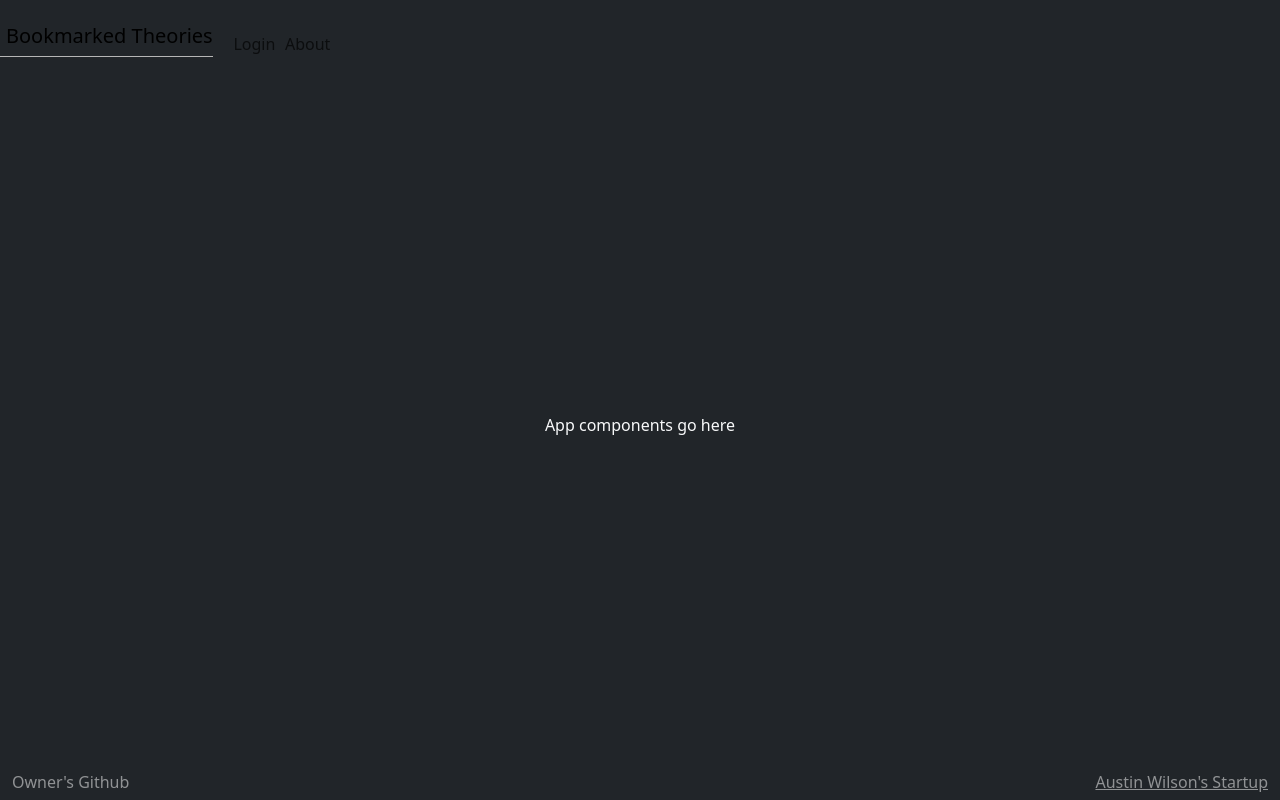
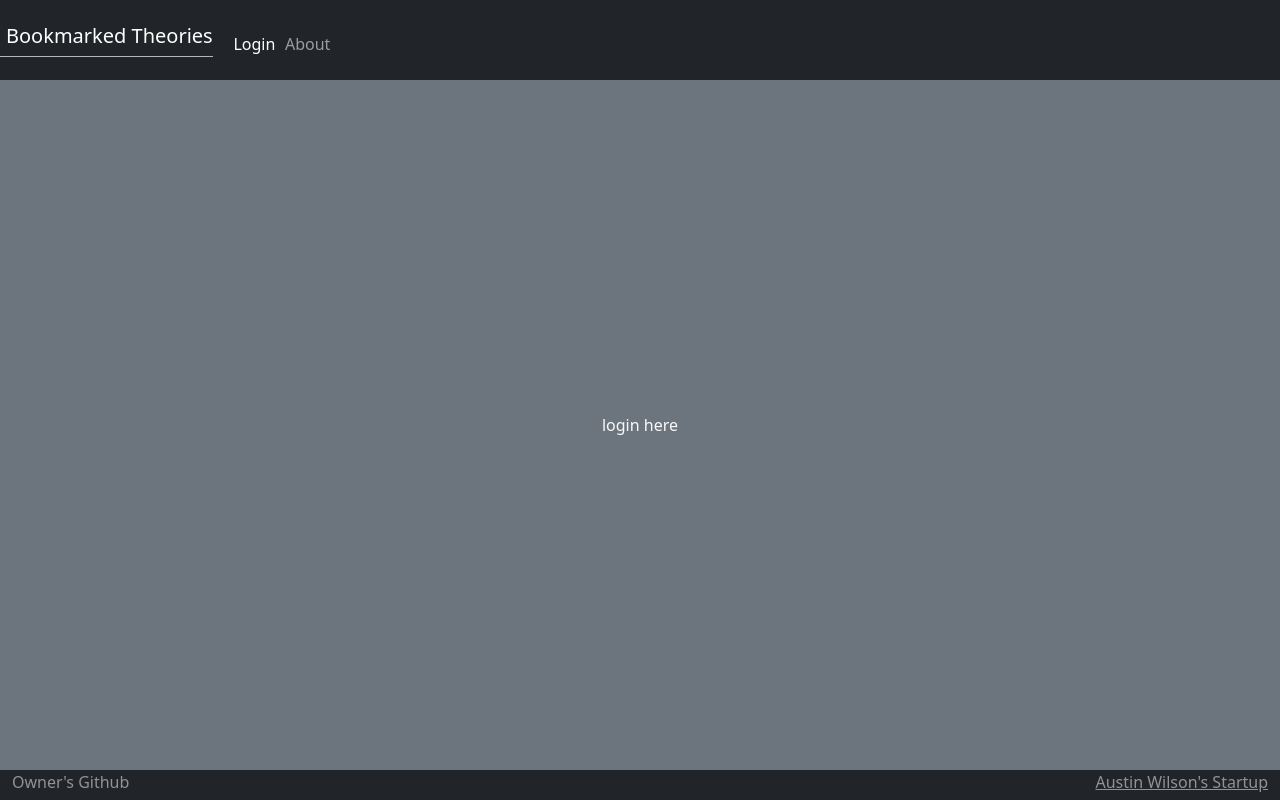
Before and after one commit to abwilson2002/startup, a React (Vite) app: page / in a window 1280 px wide. Built offline with nearby package versions, Linux system fonts and the light colour scheme.

Commit message:
followed react instructions to get pages to show up

```diff
--- a/src/app.jsx
+++ b/src/app.jsx
@@ -1,9 +1,9 @@
 import React from 'react';
-//import { BrowserRouter, NavLink, Route, Routes } from 'react-router-dom';
-//import { Login } from './index/login';
-//import { Book } from './Book/Book';
-//import { Main } from './Main/Main';
-//import { About } from './About/About';
+import { BrowserRouter, NavLink, Route, Routes } from 'react-router-dom';
+import { Login } from './index/login';
+import { Book } from './Book/Book';
+import { Main } from './Main/Main';
+import { About } from './About/About';
 //import { AuthState } from './index/authState';
 import 'bootstrap/dist/css/bootstrap.min.css';
 import './app.css';
@@ -58,21 +58,6 @@ export default function App() {
             }
             exact
           />
-          <Route path='/' element={<Login />} exact />
-          <Route path='/Main' element={<Main userName={userName} />} />
-          <Route path='/Book' element={<Book userName={userName}/>} />
-          <Route path='/About' element={<About />} />
-          <Route path='*' element={<NotFound />} />
-        </Routes>
-
-        <footer className='bg-dark text-dark text-muted'>
-          <div className='container-fluid'>
-            <span className='text-reset'>Owner's Name</span>
-            <a className='text-reset' href='https://github.com/abwilson2002/startup'>
-              Source
-            </a>
-          </div>
-        </footer>
       </div>
     </BrowserRouter>
   );
@@ -84,18 +69,33 @@ function NotFound() {
 
 export default function App() {
   return (
+    <BrowserRouter>
       <div className="body bg-dark text-light">
         <header className="container-fluid">
-        <nav className="navbar fixed-top">
+          <nav className="navbar fixed-top navbar-dark">
             <div className="navbar-brand">Bookmarked Theories</div>
             <menu className="navbar-nav">
-            <li className='nav-item'><a className="nav-link" href="index.html">Login</a></li>
-            <li className='nav-item'><a className="nav-link" href="About.html">About</a></li>
+              <li className='nav-item'>
+                <NavLink className="nav-link" to="">
+                  Login
+                </NavLink>
+              </li>
+              <li className='nav-item'>
+                <NavLink className="nav-link" to="About">
+                  About
+                </NavLink>
+              </li>
             </menu>
           </nav>
         </header>
 
-      <main>App components go here</main>
+        <Routes>
+          <Route path="/" element={<Login />} exact />
+          <Route path="/Main" element={<Main />} />
+          <Route path="/Book" element={<Book />} />
+          <Route path="/About" element={<About />} />
+          <Route path="*" element={<NotFound />} />
+        </Routes>
 
         <footer className="bg-dark text-white-50">
           <div className="container-fluid">
@@ -104,5 +104,10 @@ export default function App() {
           </div>
         </footer>
       </div>
+    </BrowserRouter>
   );
 }
+
+function NotFound() {
+  return <main className="container-fluid bg-secondary text-center">404: Page Not Found</main>;
+}
```
Lines whose indentation alone changed are shown as unchanged.
